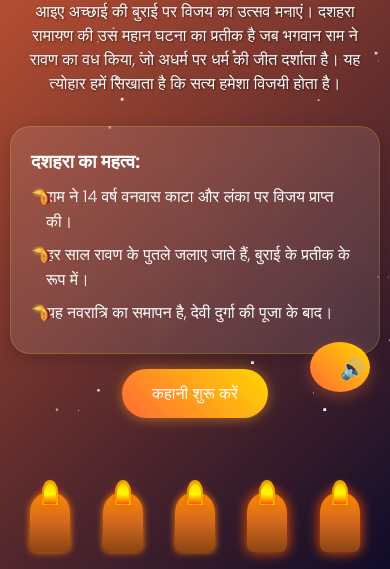
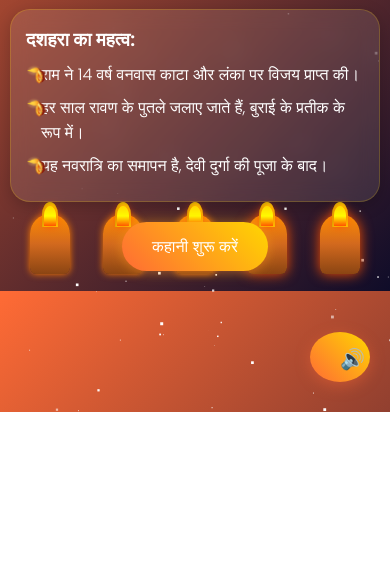
Before and after one commit to kapildev-dot/ramji, a plain HTML site: page index.html in a window 390 px wide. Shown: the part 432-1001 px from the top of the page. After the commit the page ends 844 px from the top, so only its background shows below. Drawn offline with Linux system fonts and the light colour scheme; animation ran at ten frames a second; a web font is replaced by a local one.

Commit message:
Update style.css

```diff
--- a/style.css
+++ b/style.css
@@ -117,16 +117,17 @@ header {
 }
 
 section {
-    min-height: 100vh;
+    min-height: calc(100vh - 80px); /* Reduced min-height to account for header, no extra blank */
     display: flex;
     flex-direction: column;
-    justify-content: center;
+    justify-content: flex-start; /* Start from top instead of center to reduce blank */
     align-items: center;
-    padding: 70px 15px 50px; /* Adjusted for mobile header */
+    padding: 80px 15px 30px; /* Reduced bottom padding, top for header */
     opacity: 0;
     transform: translateY(50px);
     transition: all 1s cubic-bezier(0.25, 0.46, 0.45, 0.94); /* Smoother easing */
     position: relative;
+    margin-top: 0; /* Ensure no extra margin */
 }
 
 section.active {
@@ -143,6 +144,7 @@ h1, h2 {
     font-size: clamp(2em, 5vw, 4em); /* Smaller clamp for mobile */
     text-align: center;
     margin-bottom: 15px;
+    margin-top: 10px; /* Small top margin to push down from edge */
     text-shadow: 0 0 20px #ffd700, 0 0 30px #ff6b35; /* Reduced shadow */
     letter-spacing: 2px;
     animation: neonGlow 2s ease-in-out infinite alternate;
@@ -199,6 +201,7 @@ button {
     overflow: hidden;
     animation: buttonPulse 2s infinite;
     z-index: 10; /* Ensure buttons are above decorative elements */
+    margin: 10px 0; /* Add margin to buttons for spacing */
 }
 
 @keyframes buttonPulse {
@@ -790,7 +793,8 @@ footer {
         backdrop-filter: blur(5px); /* Reduced blur */
     }
     section {
-        padding: 60px 10px 30px;
+        padding: 70px 10px 20px; /* Further reduced bottom padding */
+        min-height: calc(100vh - 60px); /* Adjust for smaller header */
     }
 }
 
@@ -830,6 +834,18 @@ footer {
     /* Optimize transforms */
     img:hover, button:hover {
         transform: none; /* Disable hover on touch devices */
+    }
+    section {
+        padding: 60px 10px 10px; /* Minimal bottom padding */
+        min-height: auto; /* Auto height to fit content, no extra length */
+    }
+    .fact-box, .quote-box {
+        margin: 10px 0;
+        padding: 15px;
+    }
+    .image-gallery {
+        margin: 10px 0;
+        gap: 5px;
     }
 }
 
```
